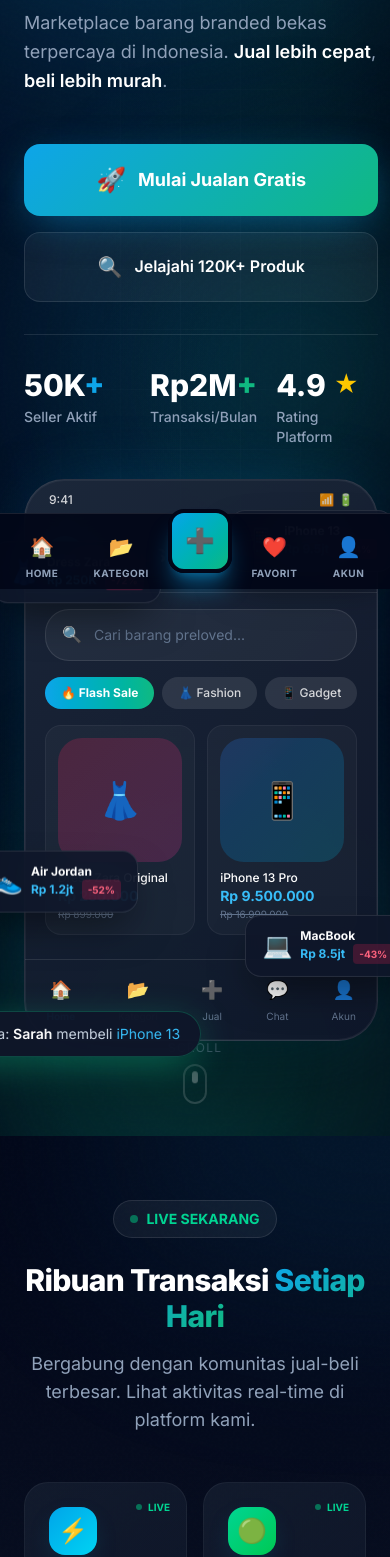
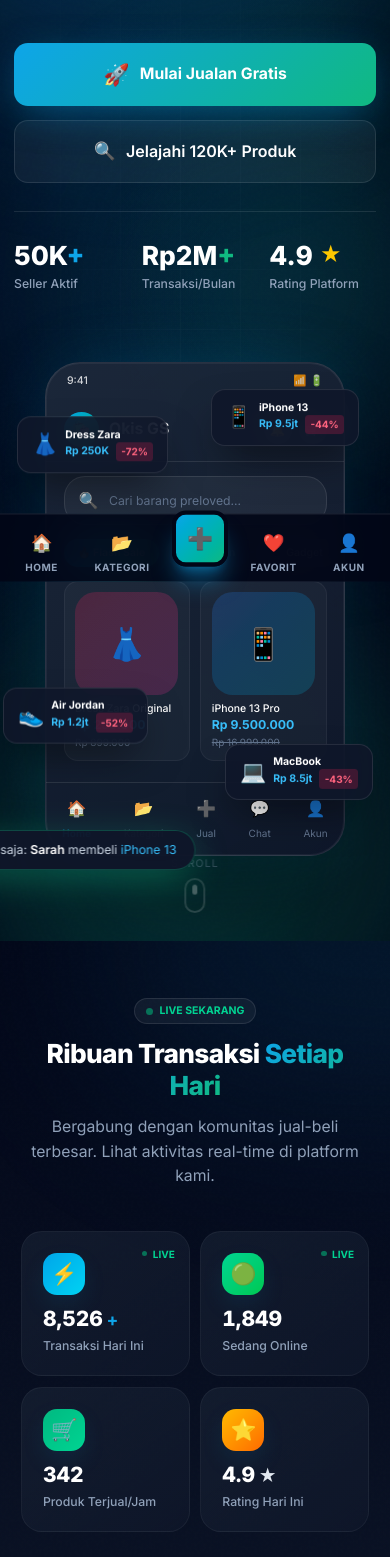
Before and after one commit to asyaperdana/marketplace-prototype, a SvelteKit app: page / in a window 390 px wide. Shown: the part 331-1888 px from the top of the page. Built offline with nearby package versions, Linux system fonts and the light colour scheme.

Commit message:
feat(ui): optimize mobile layout transparency and responsiveness

```diff
--- a/src/app.css
+++ b/src/app.css
@@ -83,6 +83,13 @@
 	-webkit-font-smoothing: antialiased;
 	-moz-osx-font-smoothing: grayscale;
 	text-rendering: optimizeLegibility;
+	font-size: 16px; /* Base size */
+}
+
+@media (max-width: 640px) {
+	html {
+		font-size: 14px; /* Slightly smaller on mobile to scale REMs down */
+	}
 }
 
 /* Custom Scrollbar */
--- a/src/lib/components/landing/Categories.svelte
+++ b/src/lib/components/landing/Categories.svelte
@@ -111,7 +111,7 @@
 			class:transition-all={true}
 			class:duration-1000={true}
 		>
-			<h2 class="text-4xl lg:text-6xl font-black text-white tracking-tighter">
+			<h2 class="text-3xl sm:text-4xl lg:text-6xl font-black text-white tracking-tighter">
 				Jelajahi <span class="gradient-text">Kategori</span>
 			</h2>
 			<p class="text-xl text-slate-300 max-w-2xl mx-auto">
@@ -120,10 +120,12 @@
 			</p>
 		</div>
 
-		<div class="grid grid-cols-1 sm:grid-cols-2 md:grid-cols-4 gap-6 auto-rows-[220px]">
+		<div
+			class="grid grid-cols-1 sm:grid-cols-2 md:grid-cols-4 gap-4 sm:gap-6 auto-rows-[180px] sm:auto-rows-[220px]"
+		>
 			{#each categories as category (category.name)}
 				<button
-					class="group relative overflow-hidden rounded-[2rem] glass hover:border-primary/50 transition-all duration-700 hover:-translate-y-2 hover:shadow-2xl hover:shadow-primary/10 text-left p-10 flex flex-col justify-end {category.class}"
+					class="group relative overflow-hidden rounded-[2rem] glass hover:border-primary/50 transition-all duration-700 hover:-translate-y-2 hover:shadow-2xl hover:shadow-primary/10 text-left p-6 sm:p-10 flex flex-col justify-end {category.class}"
 					class:opacity-0={!isVisible}
 					class:translate-y-10={!isVisible}
 					style="transition-delay: {category.delay}s"
@@ -140,7 +142,7 @@
 						class="relative z-10 transition-transform duration-500 group-hover:-translate-y-2"
 					>
 						<span
-							class="text-5xl mb-6 block filter drop-shadow-2xl transform group-hover:scale-125 group-hover:-rotate-6 transition-all duration-500 origin-left"
+							class="text-4xl sm:text-5xl mb-4 sm:mb-6 block filter drop-shadow-2xl transform group-hover:scale-125 group-hover:-rotate-6 transition-all duration-500 origin-left"
 							>{category.icon}</span
 						>
 						<h3
--- a/src/lib/components/landing/FeaturedProducts.svelte
+++ b/src/lib/components/landing/FeaturedProducts.svelte
@@ -219,12 +219,14 @@
 
 		<!-- Filter Tabs -->
 		<div
-			class="flex justify-center mb-12"
+			class="flex justify-center mb-8 sm:mb-12 overflow-x-auto pb-4 no-scrollbar"
 			class:opacity-0={!isVisible}
 			class:translate-y-10={!isVisible}
 			style="transition: all 0.8s cubic-bezier(0.16, 1, 0.3, 1); transition-delay: 0.1s"
 		>
-			<div class="inline-flex glass-light p-1.5 rounded-2xl border border-white/10 relative">
+			<div
+				class="inline-flex glass-light p-1.5 rounded-2xl border border-white/10 relative min-w-max"
+			>
 				{#each filterTabs as tab (tab.id)}
 					<button
 						class="relative z-10 px-6 py-3 rounded-xl flex items-center gap-2 font-bold text-sm transition-all duration-500 {activeFilter ===
@@ -330,7 +332,7 @@
 					</div>
 
 					<!-- Product Info -->
-					<div class="p-8">
+					<div class="p-5 sm:p-8">
 						<h3
 							class="text-xl font-bold text-white mb-4 line-clamp-2 min-h-[3.5rem] group-hover:text-primary-light transition-colors"
 						>
--- a/src/lib/components/landing/Hero.svelte
+++ b/src/lib/components/landing/Hero.svelte
@@ -50,7 +50,7 @@
 	});
 </script>
 
-<section id="hero" class="hero-section relative min-h-[100vh] lg:min-h-[110vh] overflow-hidden">
+<section id="hero" class="hero-section relative min-h-[100dvh] lg:min-h-[110vh] overflow-hidden">
 	<!-- Premium Animated Background -->
 	<div class="absolute inset-0 bg-dark-deep">
 		<div class="bg-noise"></div>
@@ -66,7 +66,7 @@
 	</div>
 
 	<!-- Main Content -->
-	<div class="container mx-auto px-6 relative z-10 h-full">
+	<div class="container mx-auto px-4 sm:px-6 relative z-10 h-full">
 		<div class="grid lg:grid-cols-12 gap-8 lg:gap-12 items-center min-h-[100vh] py-24 lg:py-32">
 			<!-- Left Content - 7 columns -->
 			<div class="lg:col-span-7 space-y-8" class:animate-in={isLoaded}>
@@ -88,7 +88,7 @@
 				<!-- Main Headline -->
 				<div class="space-y-4">
 					<h1
-						class="text-5xl sm:text-6xl lg:text-7xl xl:text-8xl font-black text-white leading-[0.95] tracking-tighter"
+						class="text-4xl sm:text-6xl lg:text-7xl xl:text-8xl font-black text-white leading-[1.1] sm:leading-[0.95] tracking-tighter"
 					>
 						Preloved
 						<span class="block gradient-text">Premium</span>
@@ -104,8 +104,8 @@
 				</p>
 
 				<!-- CTA Section -->
-				<div class="flex flex-col sm:flex-row gap-4 pt-4">
-					<a href="#newsletter" class="btn-hero-primary group">
+				<div class="flex flex-col sm:flex-row gap-4 pt-4 w-full sm:w-auto">
+					<a href="#newsletter" class="btn-hero-primary group w-full sm:w-auto">
 						<span class="relative z-10 flex items-center justify-center gap-3">
 							<span class="text-2xl group-hover:scale-110 transition-transform"
 								>🚀</span
@@ -113,7 +113,7 @@
 							<span class="font-bold text-lg">Mulai Jualan Gratis</span>
 						</span>
 					</a>
-					<a href="#products" class="btn-hero-secondary group">
+					<a href="#products" class="btn-hero-secondary group w-full sm:w-auto">
 						<span class="flex items-center justify-center gap-3">
 							<span class="text-xl">🔍</span>
 							<span class="font-semibold">Jelajahi 120K+ Produk</span>
@@ -146,9 +146,9 @@
 			</div>
 
 			<!-- Right Visual - 5 columns -->
-			<div class="lg:col-span-5 relative" class:animate-in-visual={isLoaded}>
+			<div class="lg:col-span-5 relative mt-12 lg:mt-0" class:animate-in-visual={isLoaded}>
 				<!-- Phone Mockup Container -->
-				<div class="relative mx-auto max-w-[380px] lg:max-w-[420px]">
+				<div class="relative mx-auto max-w-[300px] sm:max-w-[380px] lg:max-w-[420px]">
 					<!-- Phone Frame -->
 					<div class="phone-mockup">
 						<!-- Status Bar -->
--- a/src/lib/components/landing/SocialProof.svelte
+++ b/src/lib/components/landing/SocialProof.svelte
@@ -202,10 +202,10 @@
 			style="transition: all 0.8s cubic-bezier(0.16, 1, 0.3, 1)"
 		>
 			<div
-				class="inline-flex items-center gap-2 px-4 py-2 rounded-full bg-white/5 border border-white/10 mb-6"
+				class="inline-flex items-center gap-2 px-3 sm:px-4 py-1.5 sm:py-2 rounded-full bg-white/5 border border-white/10 mb-4 sm:mb-6"
 			>
 				<span class="w-2 h-2 bg-emerald-500 rounded-full animate-pulse"></span>
-				<span class="text-sm text-emerald-400 font-bold">LIVE SEKARANG</span>
+				<span class="text-xs sm:text-sm text-emerald-400 font-bold">LIVE SEKARANG</span>
 			</div>
 			<h2 class="text-3xl lg:text-5xl font-black text-white tracking-tight mb-4">
 				Ribuan Transaksi <span class="gradient-text">Setiap Hari</span>
@@ -218,19 +218,21 @@
 
 		<!-- Live Stats Grid -->
 		<div
-			class="grid grid-cols-2 lg:grid-cols-4 gap-4 lg:gap-6 mb-12"
+			class="grid grid-cols-2 lg:grid-cols-4 gap-3 sm:gap-4 lg:gap-6 mb-8 sm:mb-12"
 			class:opacity-0={!isVisible}
 			class:translate-y-8={!isVisible}
 			style="transition: all 0.8s cubic-bezier(0.16, 1, 0.3, 1); transition-delay: 0.1s"
 		>
 			{#each liveStats as stat, i (stat.label)}
-				<div class="stat-card group">
+				<div class="stat-card group p-4 sm:p-6">
 					<div class="stat-icon bg-gradient-to-br {stat.color}">
 						<span class="text-2xl">{stat.icon}</span>
 					</div>
-					<div class="mt-4">
+					<div class="mt-3 sm:mt-4">
 						<div class="flex items-baseline gap-1">
-							<span class="text-3xl lg:text-4xl font-black text-white tabular-nums">
+							<span
+								class="text-2xl sm:text-3xl lg:text-4xl font-black text-white tabular-nums"
+							>
 								{animatedStats[i].toLocaleString()}
 							</span>
 							{#if stat.suffix}
--- a/src/lib/components/landing/Stats.svelte
+++ b/src/lib/components/landing/Stats.svelte
@@ -88,21 +88,23 @@
 		></div>
 	</div>
 
-	<div class="container mx-auto px-6 relative z-10">
-		<div class="grid grid-cols-2 lg:grid-cols-4 gap-8">
+	<div class="container mx-auto px-4 sm:px-6 relative z-10">
+		<div class="grid grid-cols-2 lg:grid-cols-4 gap-4 sm:gap-8">
 			{#each stats as stat, index (stat.label)}
 				<div
-					class="glass rounded-3xl p-8 text-center border border-white/5 hover:border-primary/30 transition-all duration-700 group hover:shadow-2xl hover:shadow-primary/10"
+					class="glass rounded-2xl sm:rounded-3xl p-4 sm:p-8 text-center border border-white/5 hover:border-primary/30 transition-all duration-700 group hover:shadow-2xl hover:shadow-primary/10"
 					class:opacity-0={!isVisible}
 					class:translate-y-10={!isVisible}
 					style="transition-delay: {index * 0.15}s"
 				>
 					<div
-						class="text-5xl mb-6 transform group-hover:scale-125 transition-transform duration-500 filter drop-shadow-2xl"
+						class="text-3xl sm:text-5xl mb-4 sm:mb-6 transform group-hover:scale-125 transition-transform duration-500 filter drop-shadow-2xl"
 					>
 						{stat.icon}
 					</div>
-					<div class="text-4xl lg:text-5xl font-black text-white mb-3 tracking-tight">
+					<div
+						class="text-2xl sm:text-4xl lg:text-5xl font-black text-white mb-2 sm:mb-3 tracking-tight"
+					>
 						{formatNumber(displayValues[index])}{stat.suffix}
 					</div>
 					<div
--- a/src/lib/components/landing/Testimonials.svelte
+++ b/src/lib/components/landing/Testimonials.svelte
@@ -119,7 +119,7 @@
 			class:transition-all={true}
 			class:duration-1000={true}
 		>
-			<h2 class="text-4xl lg:text-5xl font-black text-white tracking-tighter">
+			<h2 class="text-3xl lg:text-5xl font-black text-white tracking-tighter">
 				Apa Kata <span class="gradient-text">Mereka</span>?
 			</h2>
 			<p class="text-xl text-slate-300 max-w-2xl mx-auto">
@@ -141,9 +141,9 @@
 					style="transform: translateX(-{currentIndex * 100}%)"
 				>
 					{#each testimonials as testimonial (testimonial.id)}
-						<div class="w-full flex-shrink-0 px-4">
+						<div class="w-full flex-shrink-0 px-2 sm:px-4">
 							<div
-								class="glass rounded-[2.5rem] p-10 md:p-16 text-center border border-white/5 relative group transition-all duration-500"
+								class="glass rounded-[2rem] sm:rounded-[2.5rem] p-6 sm:p-10 md:p-16 text-center border border-white/5 relative group transition-all duration-500"
 							>
 								<div
 									class="absolute -top-8 left-1/2 -translate-x-1/2 w-16 h-16 bg-gradient-to-br from-primary to-secondary rounded-2xl flex items-center justify-center text-4xl shadow-xl shadow-primary/30 transform rotate-12 group-hover:rotate-0 transition-transform duration-500"
@@ -152,7 +152,7 @@
 								</div>
 
 								<blockquote
-									class="text-2xl md:text-3xl text-slate-100 leading-relaxed mb-10 font-medium italic tracking-tight"
+									class="text-xl sm:text-2xl md:text-3xl text-slate-100 leading-relaxed mb-6 sm:mb-10 font-medium italic tracking-tight"
 								>
 									"{testimonial.quote}"
 								</blockquote>
```
